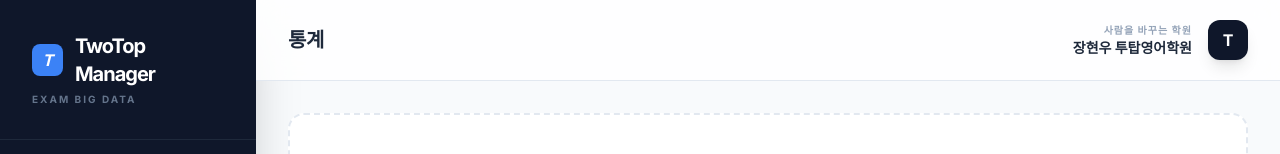
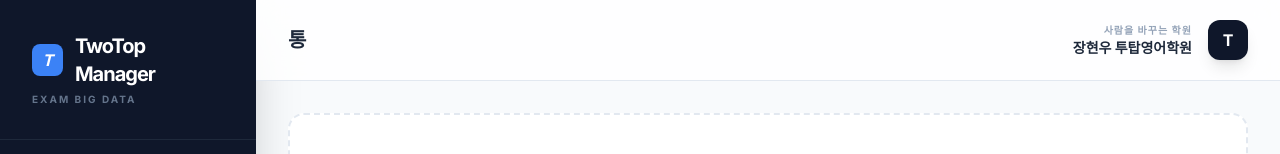
Before and after one commit to choiyuns329/Two-Top-, a React (Vite) app: page / in a window 1280 px wide. Shown: the top 154 px of the page. Built offline with nearby package versions, Linux system fonts and the light colour scheme.

Commit message:
fix(layout): Shorten dashboard nav label
Shortens the "통계" label to "통" in the dashboard navigation for brevity.

```diff
--- a/components/Layout.tsx
+++ b/components/Layout.tsx
@@ -11,7 +11,7 @@ interface LayoutProps {
 
 const Layout: React.FC<LayoutProps> = ({ children, activeView, setView, isCloudConnected }) => {
   const navItems = [
-    { id: ViewMode.DASHBOARD, label: '통계', icon: '📊' },
+    { id: ViewMode.DASHBOARD, label: '통', icon: '📊' },
     { id: ViewMode.STUDENTS, label: '학생 명단', icon: '👥' },
     { id: ViewMode.STUDENT_DETAIL, label: '학생 개별 관리', icon: '👤' }, // 추가
     { id: ViewMode.EXAMS, label: '시험 및 채점', icon: '📝' },
```
